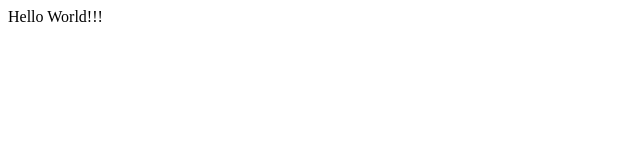
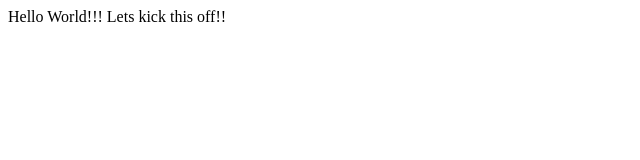
Before and after one commit to Adarsh-NP/lecture0CS50, a plain HTML site: page hello.html in a window 1280 px wide. Shown: the whole page, without its empty margins (0-640 px from the left). Drawn offline with Linux system fonts and the light colour scheme.

Commit message:
Update hello.html

```diff
--- a/hello.html
+++ b/hello.html
@@ -7,5 +7,6 @@
   </head>
   <body>
     Hello World!!!
+    Lets kick this off!!
   </body>
 </html>
```
